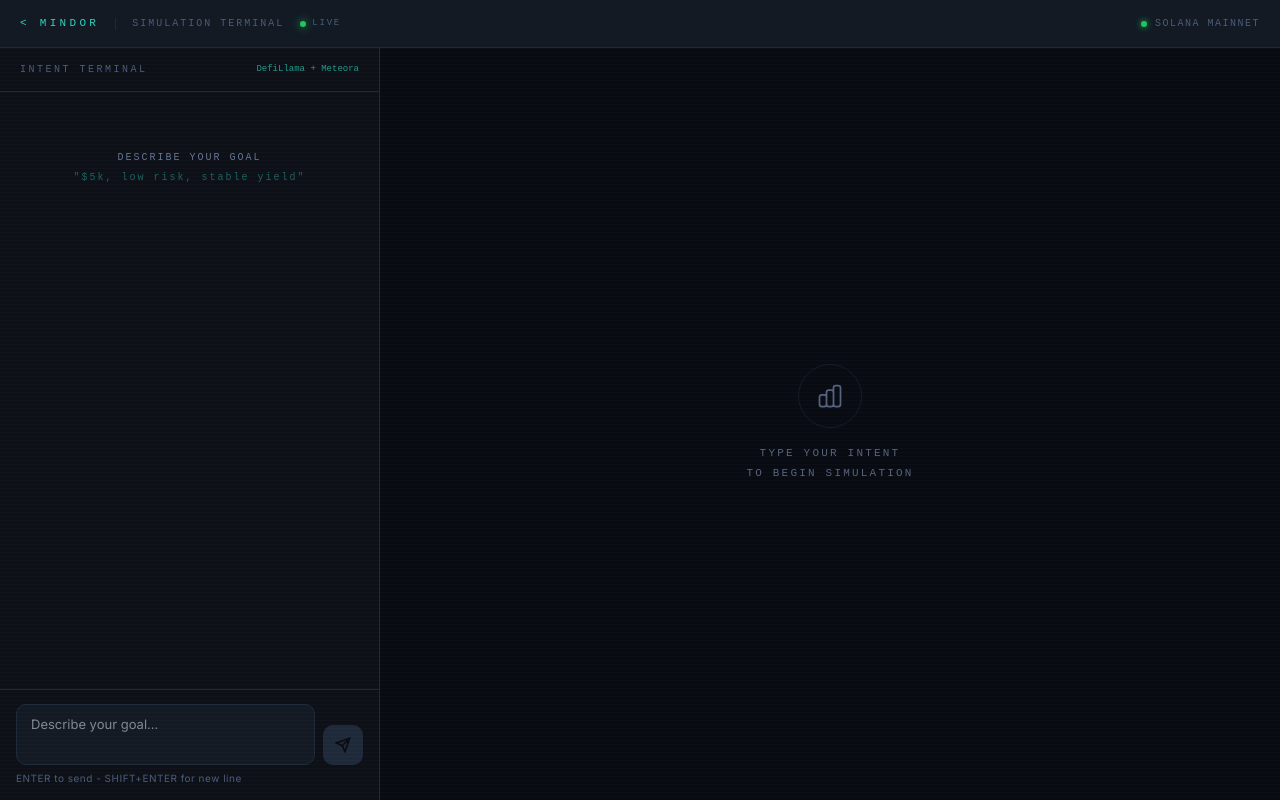
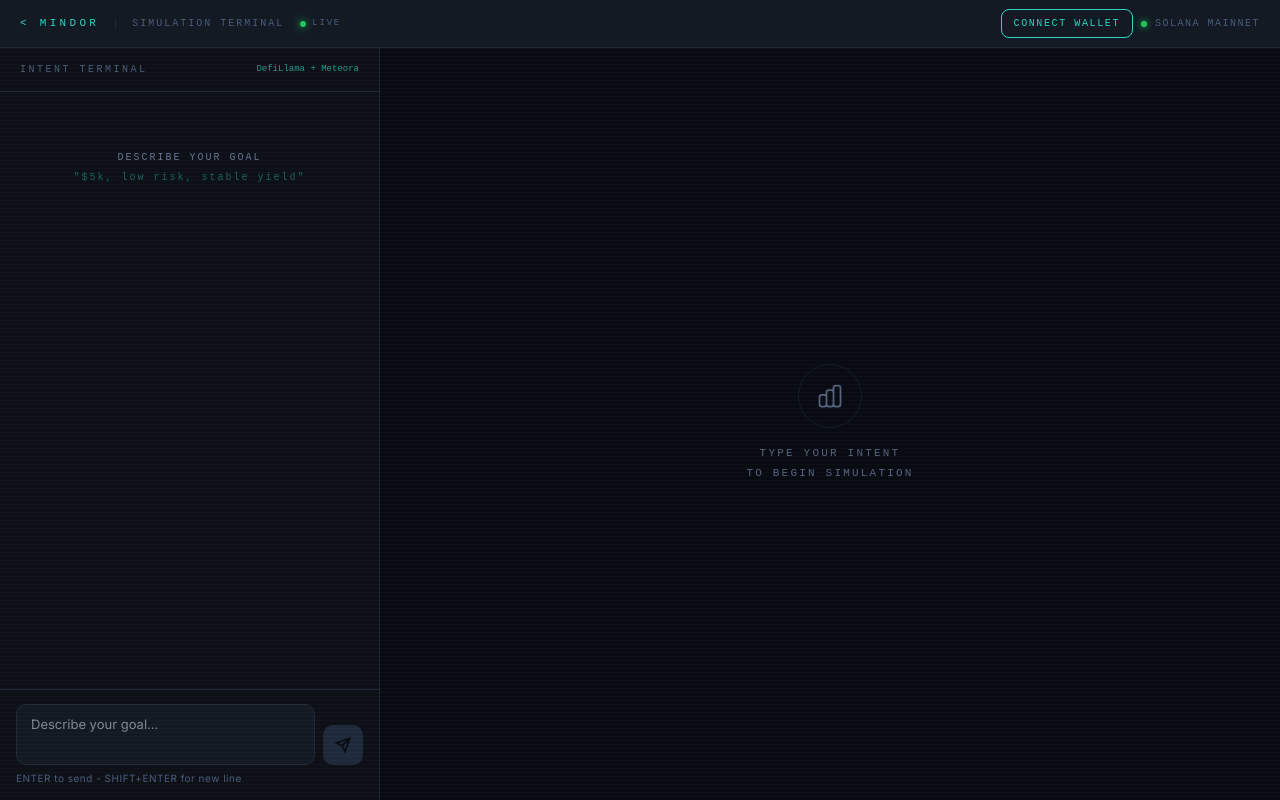
Before and after one commit to Techkeyy/mindor, a Next.js app: page /app in a window 1280 px wide. Built offline with nearby package versions, Linux system fonts and the light colour scheme; what @solana/web3.js would draw is missing.

Commit message:
fix: scroll clip, wallet button styling, real on-chain positions

```diff
--- a/app/app/page.tsx
+++ b/app/app/page.tsx
@@ -9,6 +9,7 @@ import {
   connectWallet,
   executeLPPosition,
   getBalance,
+  loadOnChainPositions,
   type WalletAdapter,
   type ExecutionResult,
 } from '@/lib/solana'
@@ -1345,7 +1346,7 @@ function SimulationResults({
       height: '100%',
       display: 'flex',
       flexDirection: 'column',
-      overflow: 'hidden',
+      overflow: 'clip',
     }}>
       {/* Intent summary bar */}
       <motion.div
@@ -1497,12 +1498,50 @@ export default function AppPage() {
   const [selectedStrategy, setSelectedStrategy] = useState(0)
   const [executing, setExecuting] = useState(false)
   const [positions, setPositions] = useState<Position[]>([])
+  const [connectedWallet, setConnectedWallet] = useState<string | null>(null)
+  const [walletConnecting, setWalletConnecting] = useState(false)
   const messagesEndRef = useRef<HTMLDivElement>(null)
 
   useEffect(() => {
     messagesEndRef.current?.scrollIntoView({ behavior: 'smooth' })
   }, [messages])
 
+  const loadPositionsForWallet = async (address: string) => {
+    try {
+      const onChain = await loadOnChainPositions(address)
+      setPositions(onChain.map(position => ({
+        id: position.address,
+        tokenA: position.tokenA,
+        tokenB: position.tokenB,
+        protocol: position.protocol,
+        feeApr: position.feeApr,
+        signature: position.signature,
+        explorerUrl: position.explorerUrl,
+        timestamp: position.timestamp,
+        capitalUSD: position.capitalUSD,
+      })))
+    } catch (err) {
+      console.error('Failed to load on-chain positions:', err)
+    }
+  }
+
+  const handleWalletConnect = async () => {
+    if (walletConnecting) return
+
+    setWalletConnecting(true)
+    try {
+      const { address, error } = await connectWallet()
+      if (!address || error) {
+        console.error(error ?? 'Failed to connect wallet')
+        return
+      }
+
+      setConnectedWallet(address)
+      await loadPositionsForWallet(address)
+    } finally {
+      setWalletConnecting(false)
+    }
+  }
   const handleSubmit = async () => {
     const text = input.trim()
     if (!text || loading) return
@@ -1680,6 +1719,29 @@ export default function AppPage() {
           </div>
         </div>
         <div style={{ display: 'flex', alignItems: 'center', gap: 8 }}>
+          <button
+            onClick={handleWalletConnect}
+            disabled={walletConnecting}
+            style={{
+              padding: '6px 12px',
+              borderRadius: 8,
+              border: connectedWallet
+                ? '1px solid var(--accent-primary)44'
+                : '1px solid var(--accent-primary)',
+              background: 'transparent',
+              color: connectedWallet
+                ? 'var(--text-muted)'
+                : 'var(--accent-primary)',
+              fontSize: 10,
+              letterSpacing: '0.16em',
+              fontFamily: 'monospace',
+              cursor: walletConnecting ? 'not-allowed' : 'pointer',
+            }}
+          >
+            {connectedWallet
+              ? `${connectedWallet.slice(0, 4)}...${connectedWallet.slice(-4)}`
+              : walletConnecting ? 'CONNECTING...' : 'CONNECT WALLET'}
+          </button>
           <div style={{
             width: 6, height: 6,
             borderRadius: '50%',
@@ -1927,7 +1989,7 @@ export default function AppPage() {
         }}>
           <PositionsPanel positions={positions} />
 
-          <div style={{ flex: 1, overflow: 'hidden', position: 'relative' }}>
+          <div style={{ flex: 1, overflow: 'auto', position: 'relative' }}>
             <AnimatePresence mode="wait">
               {!simResult && !loading && (
                 <motion.div
--- a/lib/solana.ts
+++ b/lib/solana.ts
@@ -372,25 +372,60 @@ export async function loadOnChainPositions(
   try {
     const DLMM = (await import('@meteora-ag/dlmm')).default
     const owner = new PublicKey(walletAddress)
-    const pool = await DLMM.create(connection, new PublicKey('5rCf1DM8LjKTw4YqhnoLcngyZYeNnQqztScTogYHAS6'))
 
-    const { userPositions } = await pool.getPositionsByUserAndLbPair(owner)
+    // Get all positions for this wallet across all pools
+    const userPositions = await DLMM.getAllLbPairPositionsByUser(
+      connection,
+      owner
+    )
 
-    if (!userPositions || userPositions.length === 0) return []
+    if (!userPositions || userPositions.size === 0) {
+      console.log('[positions] no positions found for', walletAddress)
+      return []
+    }
 
-    return userPositions.map((pos: any) => ({
-      address: pos.publicKey?.toBase58() ?? '',
-      tokenA: 'SOL',
-      tokenB: 'USDC',
-      protocol: 'Meteora',
-      feeApr: 0,
-      signature: pos.publicKey?.toBase58() ?? '',
-      explorerUrl:
-        `https://explorer.solana.com/address/` +
-        `${pos.publicKey?.toBase58()}`,
-      timestamp: new Date(),
-      capitalUSD: 0,
-    }))
+    const positions: Array<{
+      address: string
+      tokenA: string
+      tokenB: string
+      protocol: string
+      feeApr: number
+      signature: string
+      explorerUrl: string
+      timestamp: Date
+      capitalUSD: number
+    }> = []
+
+    userPositions.forEach((positionData: any, lbPairKey: any) => {
+      const lbPairAddress = typeof lbPairKey === 'string'
+        ? lbPairKey
+        : lbPairKey.toBase58?.() ?? ''
+
+      if (positionData?.lbPair) {
+        const tokenX = positionData.lbPair.tokenX?.mint?.toBase58?.() ?? 'Unknown'
+        const tokenY = positionData.lbPair.tokenY?.mint?.toBase58?.() ?? 'Unknown'
+
+        const userPosArray = positionData.lbPairPositionsData ?? []
+        userPosArray.forEach((pos: any) => {
+          const posAddress = pos.publicKey?.toBase58?.() ?? lbPairAddress
+          positions.push({
+            address: posAddress,
+            tokenA: tokenX.slice(0, 4) === 'So11' ? 'SOL' : tokenX.slice(0, 6),
+            tokenB: tokenY.slice(0, 4) === 'EPjF' ? 'USDC' : tokenY.slice(0, 6),
+            protocol: 'Meteora',
+            feeApr: 0,
+            signature: posAddress,
+            explorerUrl: `https://explorer.solana.com/address/${posAddress}`,
+            timestamp: new Date(),
+            capitalUSD: 0,
+          })
+        })
+      }
+    })
+
+    console.log('[positions] found', positions.length, 'positions for', walletAddress)
+    return positions
+
   } catch (err) {
     console.error('[solana] loadOnChainPositions:', err)
     return []
```
